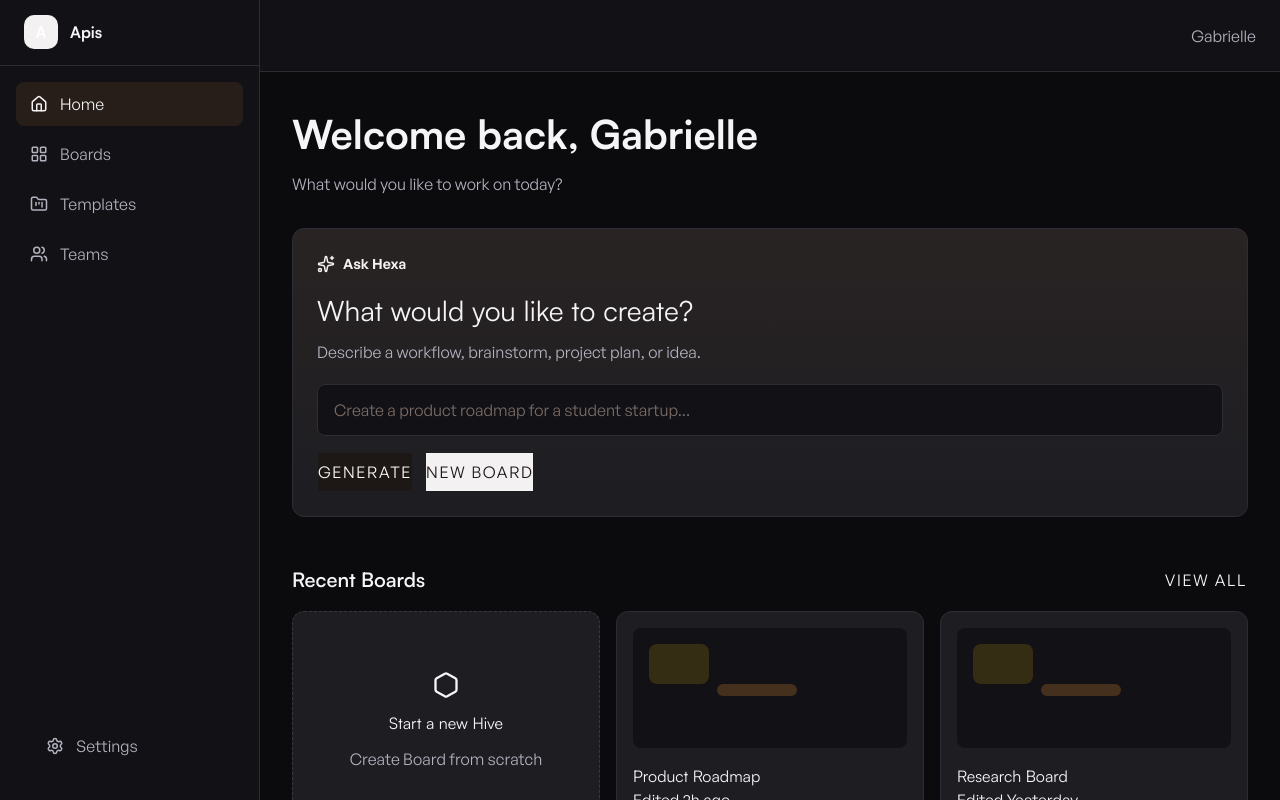
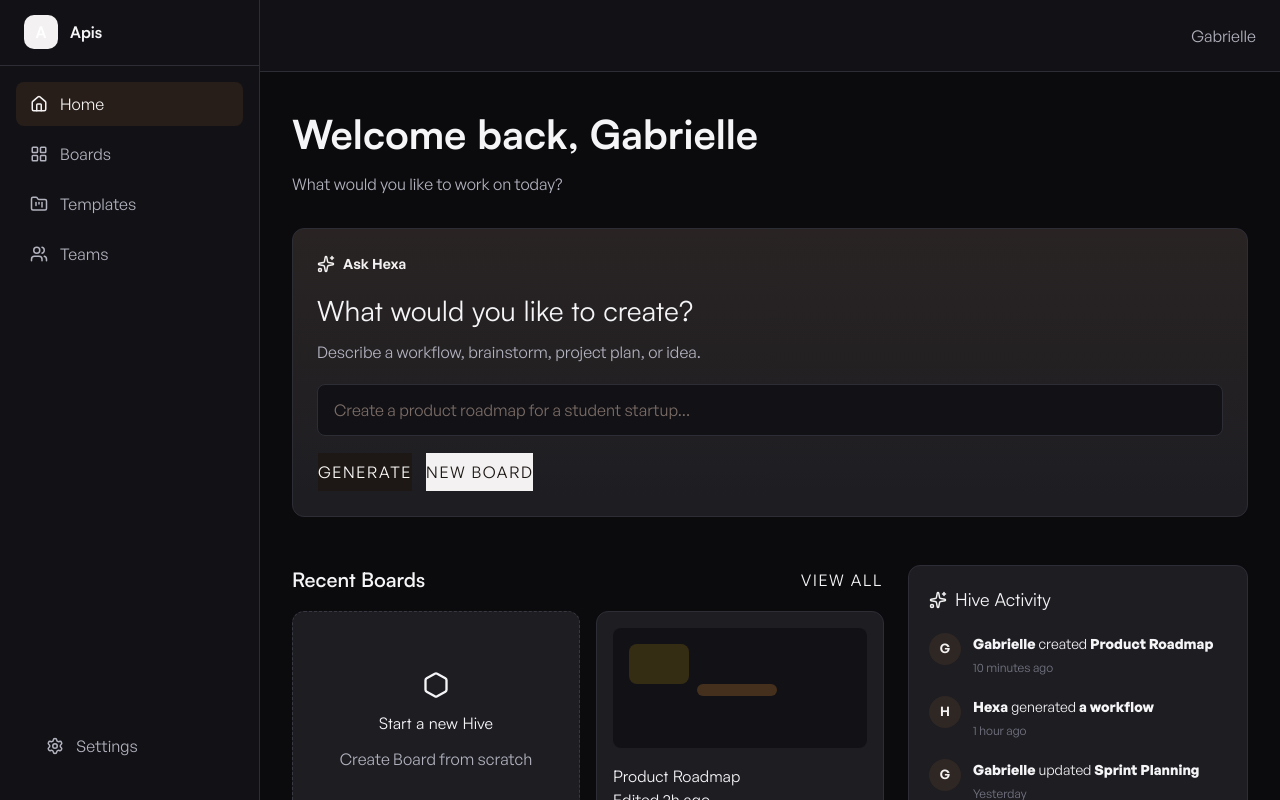
Before and after one commit to oyeinmiede/apis, a React (Vite) app: page /dashboard in a window 1280 px wide. Built offline with nearby package versions, Linux system fonts and the light colour scheme.

Commit message:
modified dashboard layout

```diff
--- /dev/null
+++ b/src/features/dashboard/components/HiveActivityPanel.jsx
@@ -0,0 +1,44 @@
+import { Sparkles } from "lucide-react";
+import { activities } from "../data/activity";
+import "../styles/hive-activity.css";
+
+
+function HiveActivityPanel() {
+    return (
+        <aside className="hive-activity">
+            <div className="hive-activity-header">
+                <Sparkles size={18} />
+                <h2>Hive Activity</h2>
+            </div>
+            <div className="activity-list">
+                {activities.map((item) => (
+                    <div
+                        key={item.id}
+                        className="activity-item"
+                    >
+                        <div className="activity-avatar">
+                            {item.user.charAt(0)}
+                        </div>
+                        <div>
+                            <p>
+                                <strong>
+                                    {item.user}
+                                </strong>{" "}
+                                {item.action}{" "}
+                                <strong>
+                                    {item.target}
+                                </strong>
+                            </p>
+                            <span>
+                                {item.time}
+                            </span>
+                        </div>
+                    </div>
+                ))}
+            </div>
+        </aside>
+    );
+}
+
+
+export default HiveActivityPanel;
--- /dev/null
+++ b/src/features/dashboard/data/activity.js
@@ -0,0 +1,33 @@
+export const activities = [
+    {
+        id: 1,
+        user: "Gabrielle",
+        action: "created",
+        target: "Product Roadmap",
+        time: "10 minutes ago",
+    },
+
+    {
+        id: 2,
+        user: "Hexa",
+        action: "generated",
+        target: "a workflow",
+        time: "1 hour ago",
+    },
+
+    {
+        id: 3,
+        user: "Gabrielle",
+        action: "updated",
+        target: "Sprint Planning",
+        time: "Yesterday",
+    },
+
+    {
+        id: 4,
+        user: "Team Alpha",
+        action: "joined",
+        target: "the workspace",
+        time: "2 days ago",
+    },
+];
--- a/src/features/dashboard/pages/DashboardPage.jsx
+++ b/src/features/dashboard/pages/DashboardPage.jsx
@@ -4,6 +4,9 @@ import PageContainer from "../../../components/layout/PageContainer";
 import GreetingSection from "../components/GreetingSection";
 import AiLauncher from "../components/AiLauncher";
 import RecentBoardsSection from "../components/RecentBoardsSection";
+import HiveActivityPanel from "../components/HiveActivityPanel";
+
+import '../styles/dashboard-layout.css'
 
 const user = {
     name: "Gabrielle",
@@ -15,12 +18,9 @@ function DashboardPage() {
             <PageContainer>
                 <GreetingSection user={user} />
                 <AiLauncher />
-                <div
-                    style={{
-                        marginTop: "48px",
-                    }}
-                >
-                    <RecentBoardsSection />
+                <div className="dashboard-grid">
+                    <div><RecentBoardsSection /></div>
+                    <HiveActivityPanel />
                 </div>
             </PageContainer>
         </AppShell>
--- /dev/null
+++ b/src/features/dashboard/styles/dashboard-layout.css
@@ -0,0 +1,12 @@
+.dashboard-grid {
+    display: grid;
+    grid-template-columns: minmax(0, 1fr) 340px;
+    gap: 24px;
+    margin-top: 48px;
+}
+
+@media(max-width:1100px) {
+    .dashboard-grid {
+        grid-template-columns: 1fr;
+    }
+}
--- /dev/null
+++ b/src/features/dashboard/styles/hive-activity.css
@@ -0,0 +1,63 @@
+.hive-activity {
+    padding: 20px;
+    border: 1px solid var(--border-primary);
+    border-radius: var(--radius-lg);
+    background: var(--surface-1);
+    height: fit-content;
+}
+
+
+.hive-activity-header {
+    display: flex;
+    align-items: center;
+    gap: 8px;
+    margin-bottom: 20px;
+}
+
+
+.hive-activity-header svg {
+    color: var(--accent);
+}
+
+
+.hive-activity-header h2 {
+    font-size: 18px;
+}
+
+
+.activity-list {
+    display: flex;
+    flex-direction: column;
+    gap: 18px;
+}
+
+
+.activity-item {
+    display: flex;
+    gap: 12px;
+}
+
+
+.activity-avatar {
+    width: 32px;
+    height: 32px;
+    display: grid;
+    place-items: center;
+    border-radius: 50%;
+    background: var(--accent-soft);
+    color: var(--accent);
+    font-size: 13px;
+    font-weight: 600;
+}
+
+
+.activity-item p {
+    font-size: 14px;
+    line-height: 1.5;
+}
+
+
+.activity-item span {
+    color: var(--text-muted);
+    font-size: 12px;
+}
```
Also changed, not shown: src/features/dashboard/components/ActivityCard.jsx (deleted).
